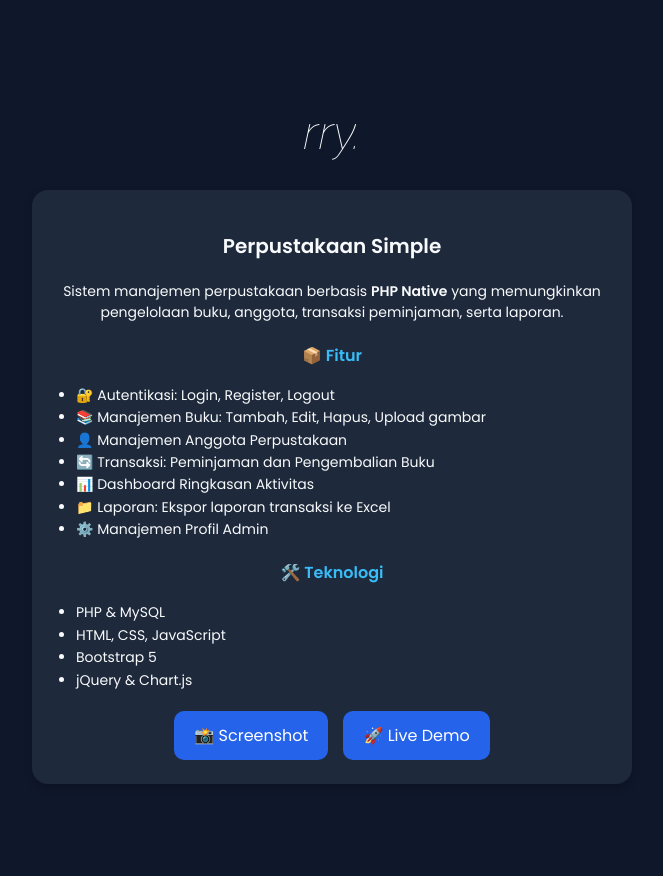
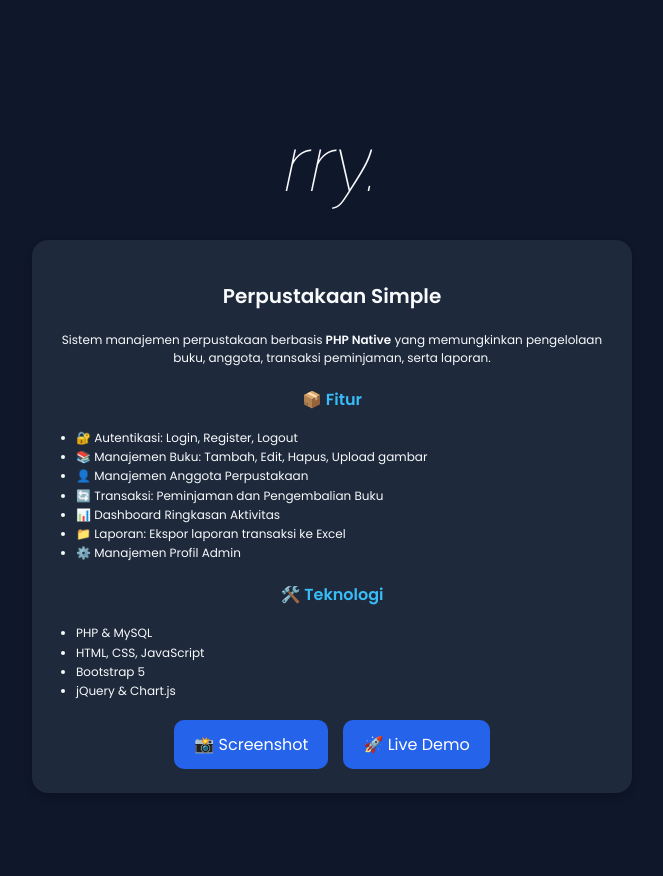
Before and after one commit to rry69/web_jualan, a PHP site: page /library/index.html in a window 1280 px wide. Shown: the whole page, without its empty margins (308-971 px from the left). Run offline with PHP 8.4, Linux system fonts and the light colour scheme.

Commit message:
Update style.css

```diff
--- a/library/style.css
+++ b/library/style.css
@@ -7,7 +7,7 @@ body {
   align-items: center;
   padding: 30px;
   min-height: 100vh;
-  font-size: 14px; /* << tambahkan baris ini untuk mengecilkan teks biasa */
+  font-size: 12px; /* << tambahkan baris ini untuk mengecilkan teks biasa */
 }
 
 
@@ -15,7 +15,7 @@ h1 {
   font-family: 'Raleway', sans-serif;
   font-style: italic;
   font-weight: 100;
-  font-size: 3rem; /* << besarkan ukuran judul */
+  font-size: 5rem; /* << besarkan ukuran judul */
   margin-bottom: 30px;
 }
 
```
